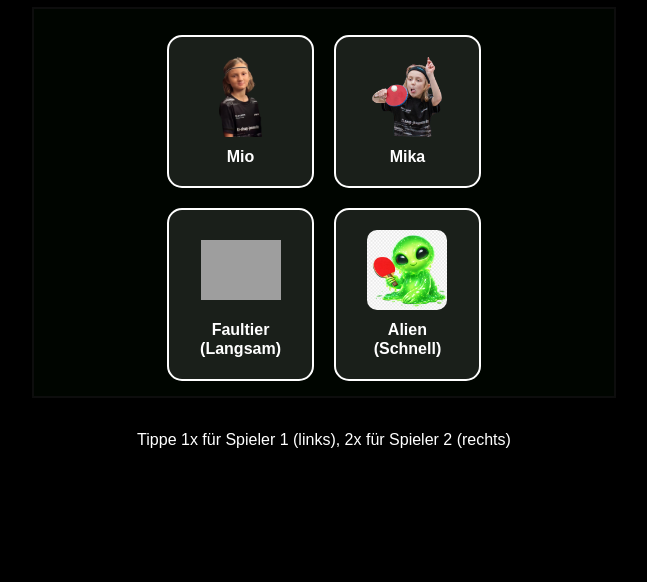
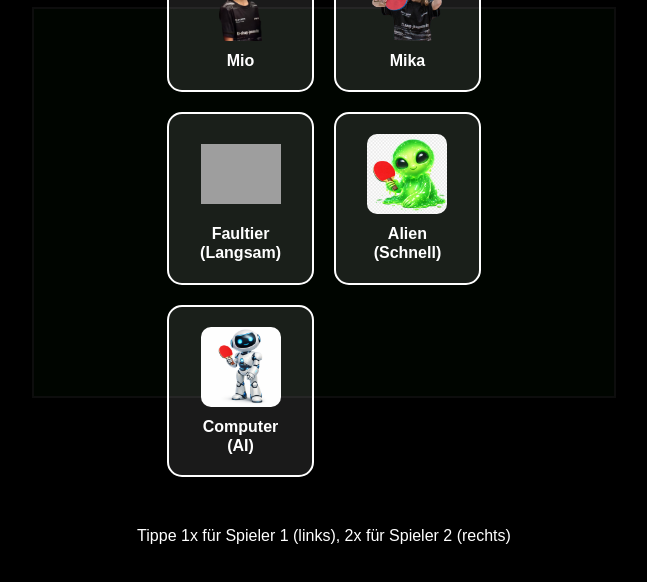
Before and after one commit to lindaschulze/pong, a plain HTML site: page index.html in a window 1280 px wide. Shown: the part 214-796 px from the top of the page, without its empty margins (316-963 px from the left). Drawn offline with Linux system fonts and the light colour scheme; grey boxes are pictures that could not be loaded.

Commit message:
Add AI player option to player selection
Added a new player option for AI in the player selection.

```diff
--- a/index.html
+++ b/index.html
@@ -3,7 +3,7 @@
 <head>
     <meta charset="UTF-8">
     <meta name="viewport" content="width=device-width, initial-scale=1.0">
-    <title>Mioka Pong v3</title>
+    <title>Mioka Pong v4</title>
     <link rel="stylesheet" href="style.css">
 </head>
 <body>
@@ -28,6 +28,10 @@
                     <button data-player="alien">
                         <img src="alien.png" alt="Alien">
                         <span>Alien<br>(Schnell)</span>
+                    </button>
+                    <button data-player="computer">
+                        <img src="computer.png" alt="Computer">
+                        <span>Computer<br>(AI)</span>
                     </button>
                 </div>
                 <p>Tippe 1x für Spieler 1 (links), 2x für Spieler 2 (rechts)</p>
```
